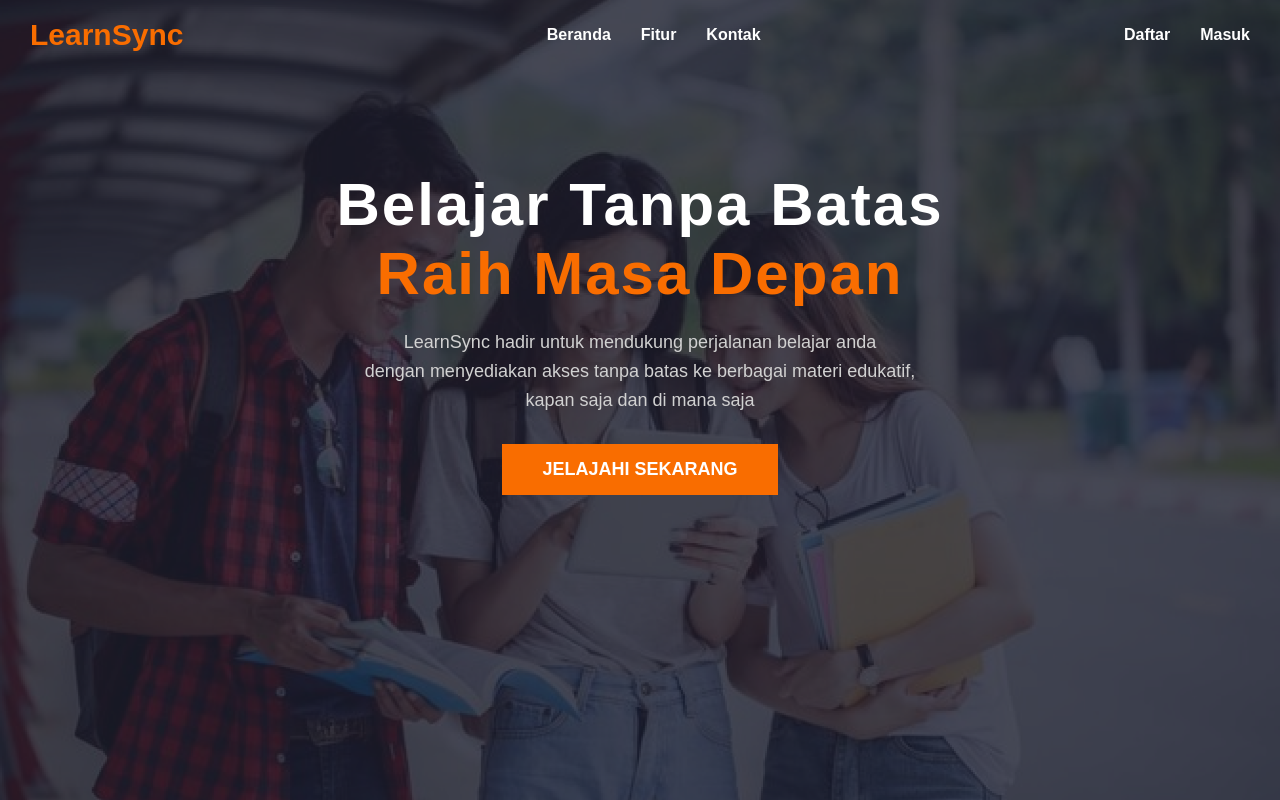
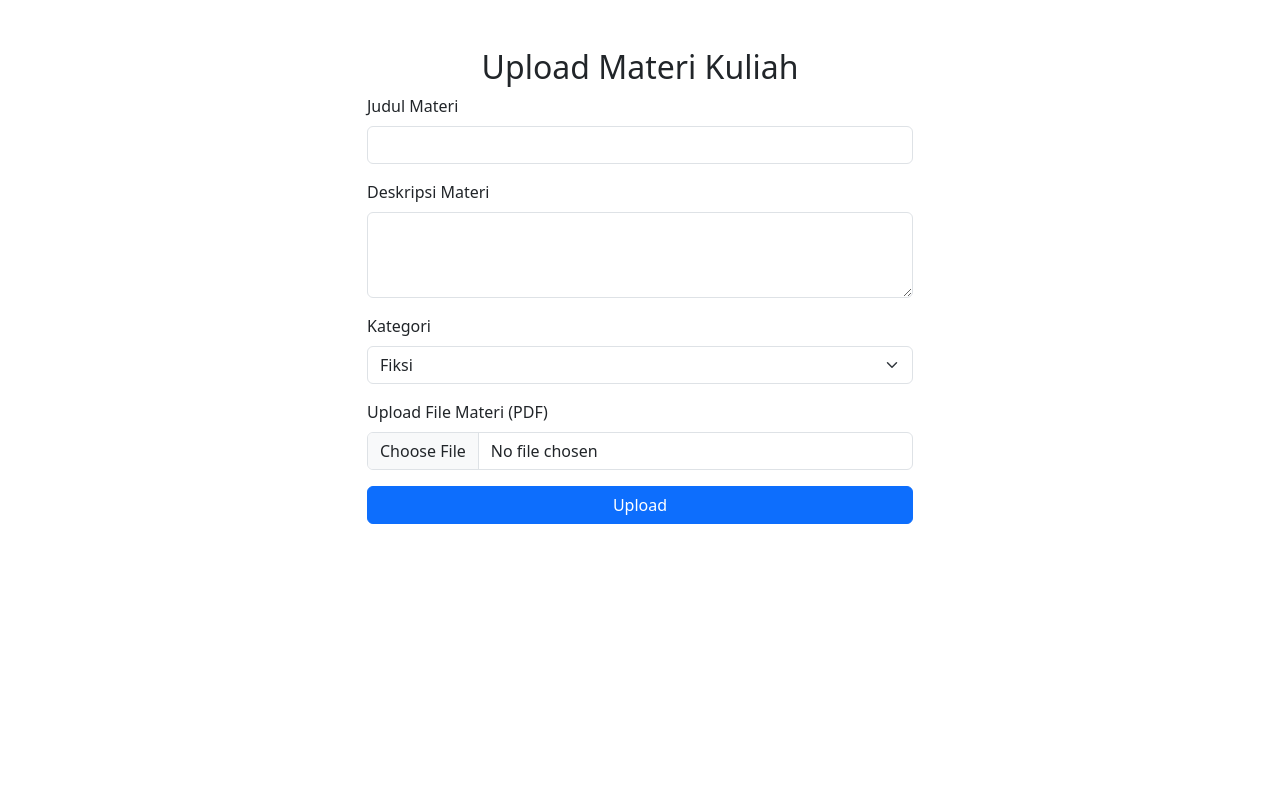
Before and after one commit to VirginiaSimanungkalit/team, a PHP site: page /index.html in a window 1280 px wide. Run offline with PHP 8.4, Linux system fonts and the light colour scheme.

Commit message:
Add files via upload

```diff
--- a/index.html
+++ b/index.html
@@ -3,39 +3,43 @@
 <head>
     <meta charset="UTF-8">
     <meta name="viewport" content="width=device-width, initial-scale=1.0">
-    <title>Web Kuliah</title>
-    <link rel="stylesheet" href="style.css">
+    <title>Upload Materi Kuliah</title>
+    <link rel="stylesheet" href="index.css">
+    <link href="https://cdn.jsdelivr.net/npm/bootstrap@5.3.0-alpha1/dist/css/bootstrap.min.css" rel="stylesheet">
 </head>
 <body>
-    <div class="main">
-        <div class="navbar">
-            <div class="logo">
-                <h2>LearnSync</h2>
-            </div>
-            <div class="menu">
-                <ul>
-                    <li><a href="#">Beranda</a></li>
-                    <li><a href="#">Fitur</a></li>
-                    <li><a href="#">Kontak</a></li>
-                </ul>
-            </div>
-            <div class="login">
-                <ul>
-                    <li><a   href="#">Daftar</a></li>
-                    <li><a   href="#">Masuk</a></li>
-                </ul>
-            </div>
-            </div>
-
-            <div class="content">
-                <h1>Belajar Tanpa Batas <br><span>Raih Masa Depan</span></h1>
-
-                <p class="par">LearnSync hadir untuk mendukung perjalanan belajar anda <br> dengan menyediakan akses tanpa batas ke berbagai materi edukatif, <br> kapan saja dan di mana saja</p>
-
-                <button class="cn"><a href="#">JELAJAHI SEKARANG</a></button>
+    <div class="container mt-5">
+        <h2 class="text-center">Upload Materi Kuliah</h2>
+        <div class="row justify-content-center">
+            <div class="col-md-6">
+                <form id="uploadForm" action="/upload" method="POST" enctype="multipart/form-data">
+                    <div class="mb-3">
+                        <label for="title" class="form-label">Judul Materi</label>
+                        <input type="text" class="form-control" id="title" name="title" required>
+                    </div>
+                    <div class="mb-3">
+                        <label for="description" class="form-label">Deskripsi Materi</label>
+                        <textarea class="form-control" id="description" name="description" rows="3" required></textarea>
+                    </div>
+                    <div class="mb-3">
+                        <label for="category" class="form-label">Kategori</label>
+                        <select class="form-select" id="category" name="category" required>
+                            <option value="Fiction">Fiksi</option>
+                            <option value="Philosophy">Filsafat</option>
+                            <option value="Self-Development">Pengembangan Diri</option>
+                            <option value="Others">Lainnya</option>
+                        </select>
+                    </div>
+                    <div class="mb-3">
+                        <label for="file" class="form-label">Upload File Materi (PDF)</label>
+                        <input type="file" class="form-control" id="file" name="file" accept=".pdf" required>
+                    </div>
+                    <button type="submit" class="btn btn-primary w-100">Upload</button>
+                </form>
             </div>
         </div>
     </div>
 
+    <script src="https://cdn.jsdelivr.net/npm/bootstrap@5.3.0-alpha1/dist/js/bootstrap.bundle.min.js"></script>
 </body>
 </html>
--- a/style.css
+++ b/style.css
@@ -1,161 +1,15 @@
-* {
-    margin: 0;
-    padding: 0;
-    box-sizing: border-box;
+body {
+    background-color: #f4f4f4;
 }
 
-body {
-    background-color: #1c1e2e;
-    color: #ffffff;
-    font-family: 'Arial', sans-serif;
+h2 {
+    color: #343a40;
+    margin-bottom: 20px;
 }
 
-.main {
-    width: 100%;
-    height: 100vh;
-    position: relative;
-    background: url('gambar.png') center/cover no-repeat;
+.container {
+    background-color: #fff;
+    padding: 20px;
+    border-radius: 8px;
+    box-shadow: 0 0 10px rgba(0, 0, 0, 0.1);
 }
-
-.main::before {
-    content: '';
-    position: absolute;
-    top: 0;
-    left: 0;
-    width: 100%;
-    height: 100%;
-    background-color: rgba(28, 30, 46, 0.8);
-    z-index: 1;
-}
-
-.navbar, .content {
-    position: relative;
-    z-index: 2;
-}
-
-.navbar {
-    width: 100%;
-    height: 70px;
-    display: flex;
-    justify-content: space-between;
-    align-items: center;
-    padding: 0 30px;
-}
-
-.logo {
-    color: #f96d00;
-    font-size: 20px;
-    font-family: 'Poppins', sans-serif;
-    font-weight: bold;
-}
-
-.menu ul {
-    display: flex;
-    list-style: none;
-}
-
-.menu ul li {
-    margin: 0 15px;
-}
-
-.menu ul li a {
-    text-decoration: none;
-    color: #ffffff;
-    font-weight: bold;
-    transition: color 0.3s;
-}
-
-.menu ul li a:hover {
-    color: #f96d00;
-}
-
-.login ul {
-    display: flex;
-    gap: 30px;
-    list-style-type: none;
-}
-
-.login ul li {
-    margin: 0;
-}
-
-.login a {
-    text-decoration: none;
-    color: #ffffff;
-    font-weight: bold;
-    transition: color 0.3s;
-}
-
-.login a:hover {
-    color: #f96d00;
-}
-
-.content {
-    max-width: 1200px;
-    margin: auto;
-    text-align: center;
-    padding-top: 100px;
-}
-
-.content h1 {
-    font-family: 'Poppins', sans-serif;
-    font-size: 60px;
-    letter-spacing: 2px;
-}
-
-.content h1 span {
-    color: #f96d00;
-}
-
-.content .par {
-    margin-top: 20px;
-    font-size: 18px;
-    color: #d1d1d1;
-    line-height: 1.6;
-}
-
-.content .cn {
-    margin-top: 30px;
-    padding: 15px 40px;
-    background: #f96d00;
-    border: none;
-    color: white;
-    font-size: 18px;
-    cursor: pointer;
-    transition: background 0.3s;
-}
-
-.content .cn a {
-    text-decoration: none;
-    color: white;
-    font-weight: bold;
-}
-
-.content .cn:hover {
-    background: #e65900;
-}
-
-@media screen and (max-width: 768px) {
-    .navbar {
-        flex-direction: column;
-        align-items: flex-start;
-    }
-
-    .menu ul {
-        flex-direction: column;
-        align-items: flex-start;
-    }
-
-    .content h1 {
-        font-size: 40px;
-    }
-
-    .content par {
-        font-size: 16px;
-    }
-
-    .content cn {
-        padding: 10px 30px;
-        font-size: 15px;
-    }
-}
```
Also changed, not shown: index.php (added, +26 -0 lines).
